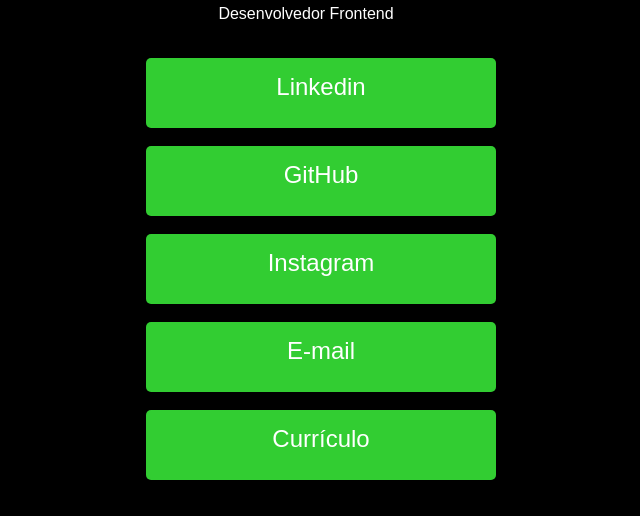
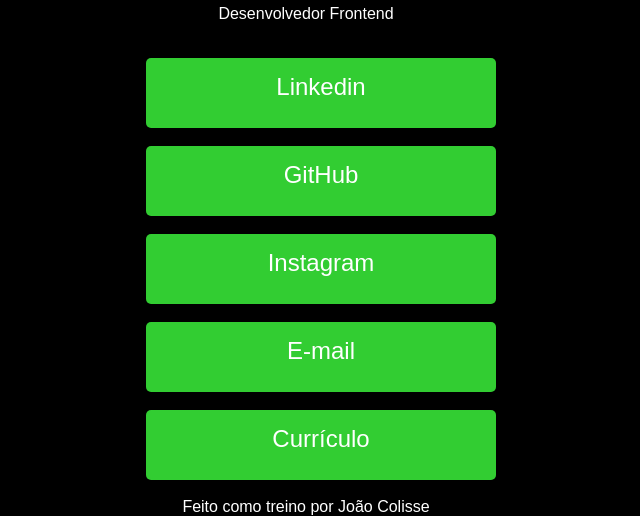
Before and after one commit to Colisse13/my-links, a plain HTML site: page index.html in a window 1280 px wide. Shown: the part 436-952 px from the top of the page, without its empty margins (334-974 px from the left). Drawn offline with Linux system fonts and the light colour scheme.

Commit message:
Update style.css

```diff
--- a/style.css
+++ b/style.css
@@ -53,3 +53,7 @@
     height: 40px;
     border-radius: 5px;
 }
+
+footer {
+    color: White;
+}
```
